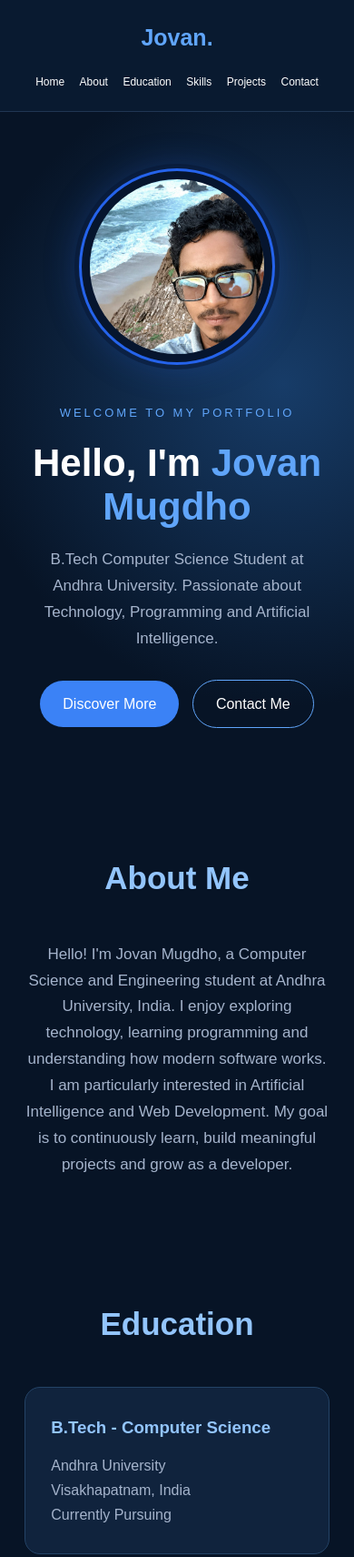
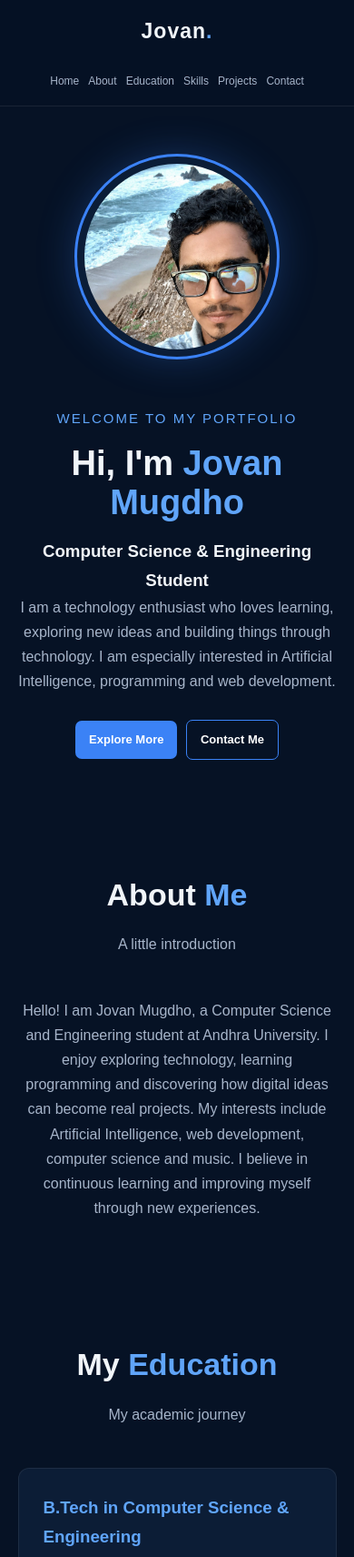
Before and after one commit to jovanmugdho-stack/jovanmugdho-stack.github.io, a plain HTML site: page index.html in a window 390 px wide. Shown: the top 1711 px of the page at 91% size. Drawn offline with Linux system fonts and the light colour scheme.

Commit message:
Update index.html

```diff
--- a/index.html
+++ b/index.html
@@ -4,9 +4,8 @@
 <head>
   <meta charset="UTF-8">
   <meta name="viewport" content="width=device-width, initial-scale=1.0">
-
+  <meta name="description" content="Personal portfolio of Jovan Mugdho, a Computer Science and Engineering student interested in technology and AI.">
   <title>Jovan Mugdho | Portfolio</title>
-<meta name="description" content="Jovan Mugdho - Computer Science Student at Andhra University.">
 
   <style>
     * {
@@ -17,250 +16,363 @@
     }
 
     :root {
-  --bg: #071426;
-  --card: #10233d;
+      --background: #061225;
+      --surface: #0c1d36;
+      --surface-light: #102747;
       --blue: #3b82f6;
-  --light: #dbeafe;
-  --muted: #a5b4cc;
+      --light-blue: #60a5fa;
+      --white: #f1f5f9;
+      --muted: #a7b5ca;
     }
 
     body {
-  font-family: Arial, sans-serif;
-  background: var(--bg);
-  color: white;
+      font-family: Arial, Helvetica, sans-serif;
+      background: var(--background);
+      color: var(--white);
       line-height: 1.7;
     }
 
-/* NAVIGATION */
+    a {
+      color: inherit;
+      text-decoration: none;
+    }
 
-nav {
-  display: flex;
-  justify-content: space-between;
-  align-items: center;
-  padding: 20px 8%;
-  background: #091a30;
+    .container {
+      width: 90%;
+      max-width: 1150px;
+      margin: auto;
+    }
+
+    /* Navigation */
+
+    header {
       position: sticky;
       top: 0;
       z-index: 100;
-  border-bottom: 1px solid #203653;
+      background: rgba(6, 18, 37, 0.94);
+      backdrop-filter: blur(12px);
+      border-bottom: 1px solid rgba(255,255,255,0.08);
+    }
+
+    nav {
+      min-height: 75px;
+      display: flex;
+      align-items: center;
+      justify-content: space-between;
+      gap: 20px;
     }
 
     .logo {
-  font-size: 25px;
+      font-size: 23px;
       font-weight: bold;
-  color: #60a5fa;
+      letter-spacing: 1px;
     }
 
-nav a {
-  text-decoration: none;
-  color: white;
-  margin-left: 18px;
-  font-size: 14px;
+    .logo span {
+      color: var(--light-blue);
     }
 
-nav a:hover {
-  color: #60a5fa;
+    .nav-links {
+      display: flex;
+      gap: 24px;
+      list-style: none;
+      flex-wrap: wrap;
     }
 
-/* HERO SECTION */
+    .nav-links a {
+      color: var(--muted);
+      font-size: 14px;
+      transition: 0.3s;
+    }
+
+    .nav-links a:hover {
+      color: var(--light-blue);
+    }
+
+    /* Hero section */
 
     .hero {
-  min-height: 85vh;
-  padding: 75px 10%;
+      min-height: 88vh;
       display: flex;
       align-items: center;
       justify-content: space-between;
-  gap: 45px;
-  background:
-    radial-gradient(circle at 80% 40%, #173c68, #071426 65%);
+      gap: 55px;
+      padding-top: 55px;
+      padding-bottom: 55px;
     }
 
     .hero-content {
-  max-width: 650px;
+      flex: 1;
     }
 
-.tag {
-  color: #60a5fa;
-  letter-spacing: 3px;
-  font-size: 13px;
+    .welcome {
+      color: var(--light-blue);
+      font-size: 15px;
+      letter-spacing: 2px;
+      text-transform: uppercase;
     }
 
     .hero h1 {
-  font-size: clamp(40px, 6vw, 65px);
+      font-size: clamp(38px, 6vw, 65px);
       line-height: 1.15;
-  margin: 20px 0;
+      margin: 15px 0;
     }
 
     .hero h1 span {
-  color: #60a5fa;
+      color: var(--light-blue);
     }
 
-.hero p {
+    .hero-description {
       color: var(--muted);
-  font-size: 17px;
-  margin-bottom: 25px;
+      max-width: 560px;
+      margin-bottom: 28px;
     }
 
-/* CIRCULAR PROFILE PHOTO */
+    .button {
+      display: inline-block;
+      background: var(--blue);
+      color: white;
+      padding: 11px 24px;
+      border-radius: 7px;
+      font-weight: bold;
+      transition: 0.3s;
+    }
+
+    .button:hover {
+      background: #2563eb;
+      transform: translateY(-3px);
+    }
+
+    .button-outline {
+      background: transparent;
+      border: 1px solid var(--blue);
+      margin-left: 10px;
+    }
+
+    .button-outline:hover {
+      background: var(--blue);
+    }
+
+    /* Profile image */
+
+    .profile-area {
+      display: flex;
+      justify-content: center;
+      align-items: center;
+      flex-shrink: 0;
+    }
 
     .avatar {
       width: 280px;
       height: 280px;
       border-radius: 50%;
       object-fit: cover;
-  object-position: center 25%;
 
-  border: 9px solid #06152e;
-  outline: 3px solid #2563eb;
+      /* Face positioning */
+      object-position: center 20%;
 
-  box-shadow:
-    0 0 0 8px rgba(6, 21, 46, 0.5),
-    0 0 40px rgba(37, 99, 235, 0.35);
-
-  flex-shrink: 0;
+      border: 8px solid #0b1d37;
+      outline: 3px solid var(--blue);
+      box-shadow: 0 0 45px rgba(59, 130, 246, 0.3);
     }
 
-/* BUTTONS */
+    /* Common sections */
 
-.btn {
-  display: inline-block;
-  background: var(--blue);
-  color: white;
-  text-decoration: none;
-  padding: 12px 25px;
-  border-radius: 30px;
-  margin: 5px;
-  transition: .3s;
+    section {
+      padding: 85px 0;
     }
 
-.btn:hover {
-  transform: translateY(-4px);
-  background: #2563eb;
+    .section-title {
+      text-align: center;
+      font-size: 34px;
+      margin-bottom: 12px;
     }
 
-.outline {
-  background: transparent;
-  border: 1px solid #60a5fa;
+    .section-title span {
+      color: var(--light-blue);
     }
 
-/* GENERAL SECTIONS */
-
-section {
-  padding: 85px 10%;
+    .section-subtitle {
+      text-align: center;
+      color: var(--muted);
+      margin-bottom: 45px;
     }
 
-.title {
-  text-align: center;
-  color: #93c5fd;
-  font-size: 35px;
-  margin-bottom: 40px;
-}
+    /* About */
 
-/* ABOUT */
-
-.about {
-  max-width: 850px;
+    .about-content {
+      max-width: 800px;
       margin: auto;
       text-align: center;
       color: var(--muted);
-  font-size: 17px;
+      font-size: 16px;
     }
 
-/* CARDS */
+    /* Cards */
 
-.grid {
+    .card-grid {
       display: grid;
-  grid-template-columns: repeat(auto-fit, minmax(220px, 1fr));
+      grid-template-columns: repeat(2, 1fr);
       gap: 22px;
     }
 
     .card {
-  background: var(--card);
-  padding: 28px;
-  border: 1px solid #244366;
-  border-radius: 17px;
-  transition: .3s;
+      background: var(--surface);
+      padding: 27px;
+      border: 1px solid rgba(255,255,255,0.07);
+      border-radius: 12px;
+      transition: 0.3s;
     }
 
     .card:hover {
-  transform: translateY(-6px);
-  border-color: #60a5fa;
-  box-shadow: 0 10px 30px #00000030;
+      transform: translateY(-5px);
+      border-color: var(--blue);
+      background: var(--surface-light);
     }
 
     .card h3 {
-  color: #93c5fd;
-  margin-bottom: 12px;
+      color: var(--light-blue);
+      margin-bottom: 10px;
     }
 
     .card p {
       color: var(--muted);
     }
 
-/* SKILLS */
+    /* Skills */
+
+    .skills {
+      display: flex;
+      flex-wrap: wrap;
+      justify-content: center;
+      gap: 14px;
+    }
 
     .skill {
-  display: inline-block;
-  background: #19385e;
-  color: #bfdbfe;
-  padding: 10px 20px;
-  margin: 7px;
-  border-radius: 25px;
-  border: 1px solid #315b8c;
+      background: var(--surface-light);
+      border: 1px solid rgba(96,165,250,0.25);
+      padding: 10px 22px;
+      border-radius: 30px;
+      color: var(--light-blue);
+      transition: 0.3s;
     }
 
-/* CONTACT */
-
-.contact {
-  text-align: center;
-  background: linear-gradient(#071426, #102b4d);
+    .skill:hover {
+      background: var(--blue);
+      color: white;
     }
 
-.contact p {
-  color: var(--muted);
-  margin-bottom: 20px;
+    /* Interests */
+
+    .interest-grid {
+      display: grid;
+      grid-template-columns: repeat(3, 1fr);
+      gap: 20px;
     }
 
-/* FOOTER */
+    .interest-card {
+      text-align: center;
+      padding: 30px 15px;
+      background: var(--surface);
+      border-radius: 12px;
+      border: 1px solid rgba(255,255,255,0.07);
+    }
+
+    .interest-card .symbol {
+      font-size: 32px;
+      margin-bottom: 12px;
+    }
+
+    .interest-card h3 {
+      color: var(--light-blue);
+      margin-bottom: 8px;
+    }
+
+    .interest-card p {
+      color: var(--muted);
+      font-size: 14px;
+    }
+
+    /* Contact */
+
+    .contact-content {
+      text-align: center;
+      max-width: 650px;
+      margin: auto;
+    }
+
+    .contact-content p {
+      color: var(--muted);
+      margin-bottom: 25px;
+    }
 
     footer {
       text-align: center;
-  padding: 25px;
-  color: #8ca4c4;
-  border-top: 1px solid #203653;
+      padding: 25px 10px;
+      border-top: 1px solid rgba(255,255,255,0.08);
+      color: var(--muted);
+      font-size: 13px;
     }
 
-/* MOBILE RESPONSIVE */
+    /* Mobile responsive */
 
-@media(max-width: 750px) {
-
+    @media (max-width: 768px) {
       nav {
         flex-direction: column;
-    gap: 12px;
+        padding: 15px 0;
       }
 
-  nav a {
-    margin: 0 6px;
-    font-size: 12px;
+      .nav-links {
+        justify-content: center;
+        gap: 12px 17px;
       }
 
       .hero {
         flex-direction: column-reverse;
         text-align: center;
-    padding: 65px 7%;
+        min-height: auto;
+        padding-top: 55px;
+      }
+
+      .hero-description {
+        margin-left: auto;
+        margin-right: auto;
       }
 
       .avatar {
-    width: 210px;
-    height: 210px;
+        width: 220px;
+        height: 220px;
+      }
+
+      .card-grid {
+        grid-template-columns: 1fr;
+      }
+
+      .interest-grid {
+        grid-template-columns: 1fr;
       }
 
       section {
-    padding: 65px 7%;
+        padding: 65px 0;
+      }
     }
 
-  .hero h1 {
-    font-size: 42px;
+    @media (max-width: 400px) {
+      .nav-links {
+        gap: 10px;
+      }
+
+      .nav-links a {
+        font-size: 12px;
+      }
+
+      .button {
+        padding: 10px 15px;
+        font-size: 13px;
+      }
+
+      .button-outline {
+        margin-left: 5px;
       }
     }
   </style>
@@ -268,200 +380,209 @@ footer {
 
 <body>
 
-<!-- NAVIGATION -->
+  <!-- Navigation -->
+  <header>
+    <nav class="container">
+      <a href="#home" class="logo">Jovan<span>.</span></a>
 
-<nav>
-  <div class="logo">Jovan.</div>
+      <ul class="nav-links">
+        <li><a href="#home">Home</a></li>
+        <li><a href="#about">About</a></li>
+        <li><a href="#education">Education</a></li>
+        <li><a href="#skills">Skills</a></li>
+        <li><a href="#projects">Projects</a></li>
+        <li><a href="#contact">Contact</a></li>
+      </ul>
+    </nav>
+  </header>
 
-  <div>
-    <a href="#home">Home</a>
-    <a href="#about">About</a>
-    <a href="#education">Education</a>
-    <a href="#skills">Skills</a>
-    <a href="#projects">Projects</a>
-    <a href="#contact">Contact</a>
-  </div>
-</nav>
-
-<!-- HOME -->
-
-<header class="hero" id="home">
+  <!-- Home -->
+  <main>
+    <section class="hero container" id="home">
 
       <div class="hero-content">
+        <p class="welcome">Welcome to my portfolio</p>
 
-    <div class="tag">WELCOME TO MY PORTFOLIO</div>
+        <h1>
+          Hi, I'm <span>Jovan Mugdho</span>
+        </h1>
 
-    <h1>Hello, I'm <span>Jovan Mugdho</span></h1>
+        <h3>Computer Science & Engineering Student</h3>
 
-    <p>
-      B.Tech Computer Science Student at Andhra University.
-      Passionate about Technology, Programming and Artificial Intelligence.
+        <p class="hero-description">
+          I am a technology enthusiast who loves learning,
+          exploring new ideas and building things through technology.
+          I am especially interested in Artificial Intelligence,
+          programming and web development.
         </p>
 
-    <a href="#about" class="btn">Discover More</a>
-
-    <a href="#contact" class="btn outline">Contact Me</a>
-
+        <a href="#about" class="button">Explore More</a>
+        <a href="#contact" class="button button-outline">Contact Me</a>
       </div>
 
+      <div class="profile-area">
         <img
           class="avatar"
           src="profile.jpeg"
           alt="Jovan Mugdho"
         >
-
-</header>
-
-<!-- ABOUT -->
-
-<section id="about">
-
-  <h2 class="title">About Me</h2>
-
-  <div class="about">
-
-    <p>
-      Hello! I'm Jovan Mugdho, a Computer Science and Engineering
-      student at Andhra University, India.
-
-      I enjoy exploring technology, learning programming and
-      understanding how modern software works.
-
-      I am particularly interested in Artificial Intelligence
-      and Web Development. My goal is to continuously learn,
-      build meaningful projects and grow as a developer.
-    </p>
-
       </div>
 
     </section>
 
-<!-- EDUCATION -->
+    <!-- About -->
+    <section id="about">
+      <div class="container">
+        <h2 class="section-title">About <span>Me</span></h2>
+        <p class="section-subtitle">A little introduction</p>
 
+        <div class="about-content">
+          <p>
+            Hello! I am Jovan Mugdho, a Computer Science and
+            Engineering student at Andhra University.
+
+            I enjoy exploring technology, learning programming
+            and discovering how digital ideas can become real
+            projects.
+
+            My interests include Artificial Intelligence,
+            web development, computer science and music.
+            I believe in continuous learning and improving
+            myself through new experiences.
+          </p>
+        </div>
+      </div>
+    </section>
+
+    <!-- Education -->
     <section id="education">
+      <div class="container">
+        <h2 class="section-title">My <span>Education</span></h2>
+        <p class="section-subtitle">My academic journey</p>
 
-  <h2 class="title">Education</h2>
-
-  <div class="grid">
+        <div class="card-grid">
 
           <div class="card">
-      <h3>B.Tech - Computer Science</h3>
+            <h3>B.Tech in Computer Science & Engineering</h3>
             <p>Andhra University</p>
-      <p>Visakhapatnam, India</p>
-      <p>Currently Pursuing</p>
+            <p>Currently pursuing my undergraduate degree.</p>
+          </div>
+
+          <div class="card">
+            <h3>Higher Secondary Education</h3>
+            <p>Science Background</p>
+            <p>Completed higher secondary education in Bangladesh.</p>
           </div>
 
         </div>
-
+      </div>
     </section>
 
-<!-- SKILLS -->
+    <!-- Skills -->
+    <section id="skills">
+      <div class="container">
+        <h2 class="section-title">My <span>Skills</span></h2>
+        <p class="section-subtitle">Things I am learning and exploring</p>
 
-<section id="skills">
-
-  <h2 class="title">My Skills</h2>
-
-  <div style="text-align:center">
-
+        <div class="skills">
           <span class="skill">C Programming</span>
+          <span class="skill">HTML</span>
+          <span class="skill">CSS</span>
           <span class="skill">Java</span>
           <span class="skill">Python</span>
-    <span class="skill">HTML</span>
-    <span class="skill">CSS</span>
           <span class="skill">Problem Solving</span>
           <span class="skill">Web Development</span>
-
         </div>
-
+      </div>
     </section>
 
-<!-- PROJECTS -->
+    <!-- Projects -->
+    <section id="projects">
+      <div class="container">
+        <h2 class="section-title">My <span>Projects</span></h2>
+        <p class="section-subtitle">Some of my work and ideas</p>
 
-<section id="projects">
-
-  <h2 class="title">My Projects</h2>
-
-  <div class="grid">
+        <div class="card-grid">
 
           <div class="card">
-      <h3>Personal Portfolio</h3>
+            <h3>Personal Portfolio Website</h3>
             <p>
-        A personal website to introduce myself and showcase my work.
+              A personal website to introduce myself,
+              showcase my interests and share my learning journey.
             </p>
           </div>
 
           <div class="card">
             <h3>Upcoming Projects</h3>
             <p>
-        Exploring ideas in Artificial Intelligence and Web Development.
+              I am exploring programming and new technologies
+              to build more interesting projects in the future.
             </p>
           </div>
 
         </div>
-
+      </div>
     </section>
 
-<!-- INTERESTS -->
+    <!-- Interests -->
+    <section id="interests">
+      <div class="container">
+        <h2 class="section-title">My <span>Interests</span></h2>
+        <p class="section-subtitle">What I love exploring</p>
 
-<section id="interests">
+        <div class="interest-grid">
 
-  <h2 class="title">My Interests</h2>
-
-  <div class="grid">
-
-    <div class="card">
-      <h3>Artificial Intelligence</h3>
-      <p>Exploring intelligent technologies and the future of AI.</p>
+          <div class="interest-card">
+            <div class="symbol">💻</div>
+            <h3>Technology</h3>
+            <p>Exploring new technologies and digital innovation.</p>
           </div>
 
-    <div class="card">
-      <h3>Technology</h3>
-      <p>Learning new technologies and digital innovation.</p>
+          <div class="interest-card">
+            <div class="symbol">🤖</div>
+            <h3>Artificial Intelligence</h3>
+            <p>Learning about AI and its future possibilities.</p>
           </div>
 
-    <div class="card">
+          <div class="interest-card">
+            <div class="symbol">🎸</div>
             <h3>Music</h3>
-      <p>Enjoying music and expressing creativity through it.</p>
+            <p>Enjoying music, singing and playing guitar.</p>
           </div>
 
         </div>
-
+      </div>
     </section>
 
-<!-- CONTACT -->
+    <!-- Contact -->
+    <section id="contact">
+      <div class="container">
+        <h2 class="section-title">Contact <span>Me</span></h2>
+        <p class="section-subtitle">Let's connect</p>
 
-<section class="contact" id="contact">
-
-  <h2 class="title">Let's Connect</h2>
-
+        <div class="contact-content">
           <p>
-    Have an idea or want to connect?
-    Feel free to reach out.
+            If you want to connect, discuss technology
+            or share ideas, feel free to reach out.
           </p>
 
-  <a href="mailto:YOUR_EMAIL@gmail.com" class="btn">
-    Email Me
+          <!-- Replace this email with your own email -->
+          <a
+            href="mailto:YOUR_EMAIL@gmail.com"
+            class="button"
+          >
+            Send Me an Email
           </a>
-
-  <a
-    href="https://github.com/jovanmugdho-stack"
-    target="_blank"
-    rel="noopener noreferrer"
-    class="btn outline"
-  >
-    GitHub
-  </a>
-
+        </div>
+      </div>
     </section>
 
-<!-- FOOTER -->
+  </main>
 
+  <!-- Footer -->
   <footer>
-
     <p>© 2026 Jovan Mugdho. All Rights Reserved.</p>
-
-  <p>Designed with passion.</p>
-
+    <p>Designed with passion and creativity.</p>
   </footer>
 
 </body>
```
Lines whose indentation alone changed are shown as unchanged.
